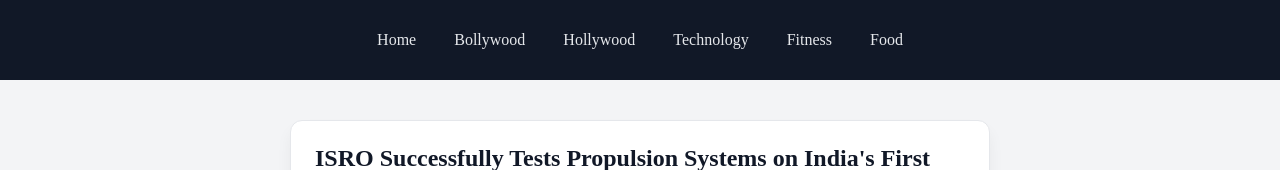
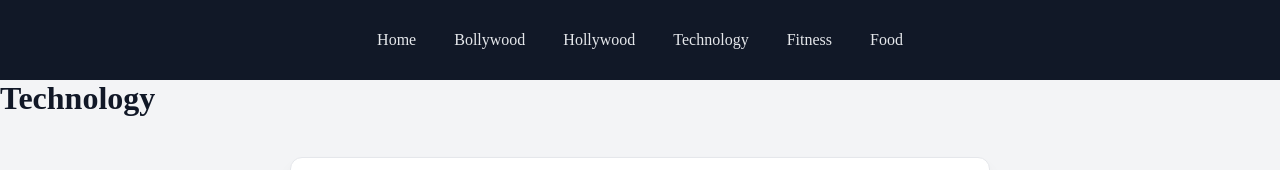
Before and after one commit to manpreetkaur292006-design/REACT-JS-CLASSES, a React (Vite) app in the folder React-blog/: page /technology in a window 1280 px wide. Shown: the top 170 px of the page. Built offline with nearby package versions, Linux system fonts and the light colour scheme.

Commit message:
added the heading

```diff
--- a/React-blog/src/component/Technology.jsx
+++ b/React-blog/src/component/Technology.jsx
@@ -6,6 +6,8 @@ const Technology = () => {
   const TechnologyData=Data.filter((item)=>item.category==="Technology");
 
   return (
+    <>
+    <h1>Technology</h1>
     <div className='blog-section-container'>
       {TechnologyData.map((techdata)=>(
         <div className='blog-section-div'>
@@ -15,6 +17,7 @@ const Technology = () => {
         </div>
       ))}
     </div>
+    </>
   )
 }
 
```
